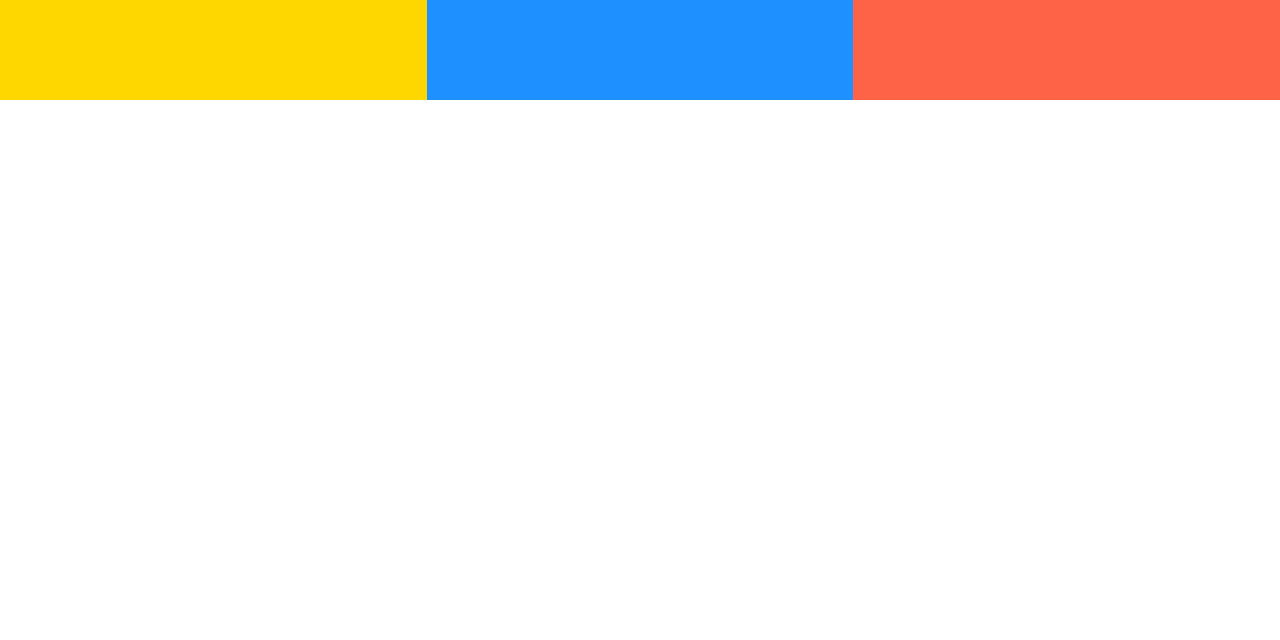
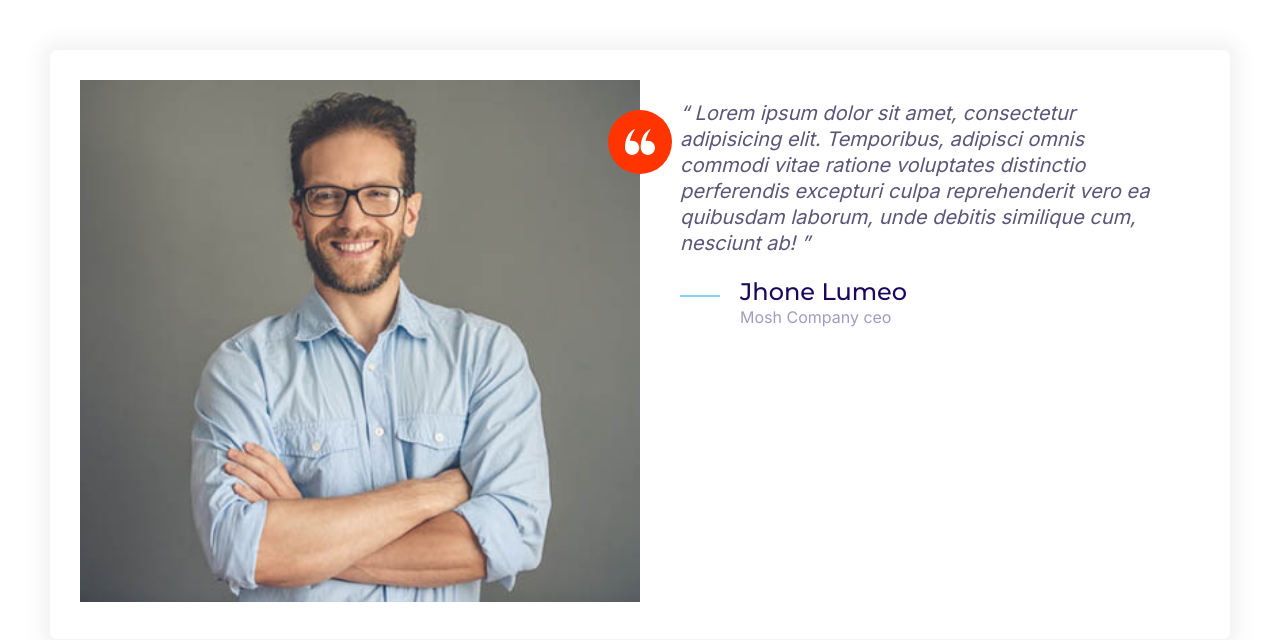
Before and after one commit to Glowawklawe/testweb, a plain HTML site: page index.html in a window 1280 px wide. Drawn offline with Linux system fonts and the light colour scheme.

Commit message:
Build the testimonial component.

```diff
--- a/css/styles.css
+++ b/css/styles.css
@@ -158,8 +158,15 @@
   width: 40px;
   height: 40px;
 }
+.icon--small{
+  width: 30px;
+  height: 30px;
+}
 .icon--primary{
   fill:var(--color-priamry);
+}
+.icon-white{
+  fill: white;
 }
 .icon-container{
   background: #f3f9fa;
@@ -169,6 +176,10 @@
   display: inline-flex; /*<span> inline elemnet nie dziala wysokosc i szerokosc*/
   justify-content: center; /* aligne along the primary axis (default horizontal axis) */
   align-items: center; /* aligne along the secondary axis (default vertical axis) */
+
+}
+.icon-container--accent{
+  background: var(--color-accent);
 }
 /* Buttons */
 .btn{
@@ -412,3 +423,28 @@
     grid-template-columns: repeat(3, 1fr);
   }
 }
+/* Testimonial */
+.testimonial{
+  padding: 3rem;
+}
+.testimonial__image{
+  position: relative;
+}
+.testimonial__image > img{
+  width: 100%;
+}
+.testimonial__image > .icon-container{
+  position: absolute;
+  top: 3rem;
+  right: -32px;
+}
+@media screen (min-width: 768px) {
+  .testimonial .quote,
+  .testimonial .quote__author{
+    font-size:2.rem
+  }
+
+  .testimonial .quote{
+    margin: 6rem;
+  }
+}
--- a/index.html
+++ b/index.html
@@ -19,11 +19,39 @@
       rel="stylesheet"
     />
   </head>
-  <body>
-    <div class="grid grid--1x3">
-      <div style="height: 100px; background: gold"></div>
-      <div style="height: 100px; background: dodgerblue"></div>
-      <div style="height: 100px; background: tomato"></div>
+  <body style="padding: 5rem">
+    <div class="card testimonial">
+      <div class="grid grid--1x2">
+        <div class="testimonial__image">
+          <img src="images/testimonial.jpg" alt="A happy, smiling customer " />
+          <span class="icon-container icon-container--accent">
+            <svg class="icon icon-white icon--small">
+              <use xlink:href="images/sprite.svg#quotes"></use>
+            </svg>
+          </span>
+        </div>
+        <blockquote class="quote">
+          <p class="quote__text">
+            Lorem ipsum dolor sit amet, consectetur adipisicing elit.
+            Temporibus, adipisci omnis commodi vitae ratione voluptates
+            distinctio perferendis excepturi culpa reprehenderit vero ea
+            quibusdam laborum, unde debitis similique cum, nesciunt ab!
+          </p>
+          <footer>
+            <div class="media">
+              <div class="media__image">
+                <svg class="icon icon--primary quote__line">
+                  <use xlink:href="images/sprite.svg#line"></use>
+                </svg>
+              </div>
+              <div class="media__body">
+                <h3 class="meida__title quote__author">Jhone Lumeo</h3>
+                <p class="qute__organization">Mosh Company ceo</p>
+              </div>
+            </div>
+          </footer>
+        </blockquote>
+      </div>
     </div>
   </body>
 </html>
```
Also changed, not shown: components/testimonial.html (added, +33 -0 lines), images/banner.png (added), images/easy.jpg (added), images/fast.jpg (added), images/ipad.png (added), images/logo.png (added), images/logo.svg (added), images/support.jpg (added), images/testimonial.jpg (added), images/wordpress.jpg (added).
